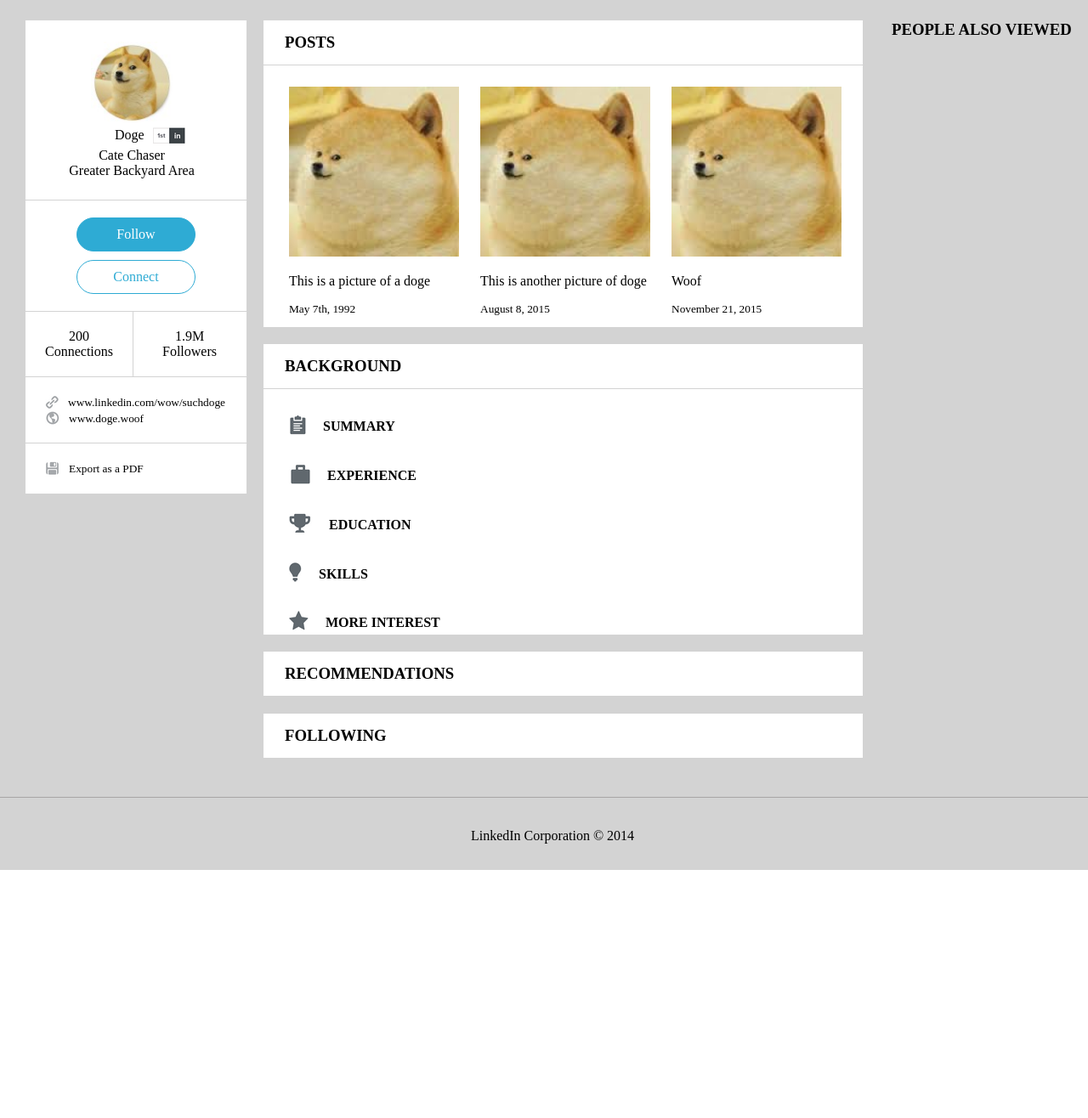
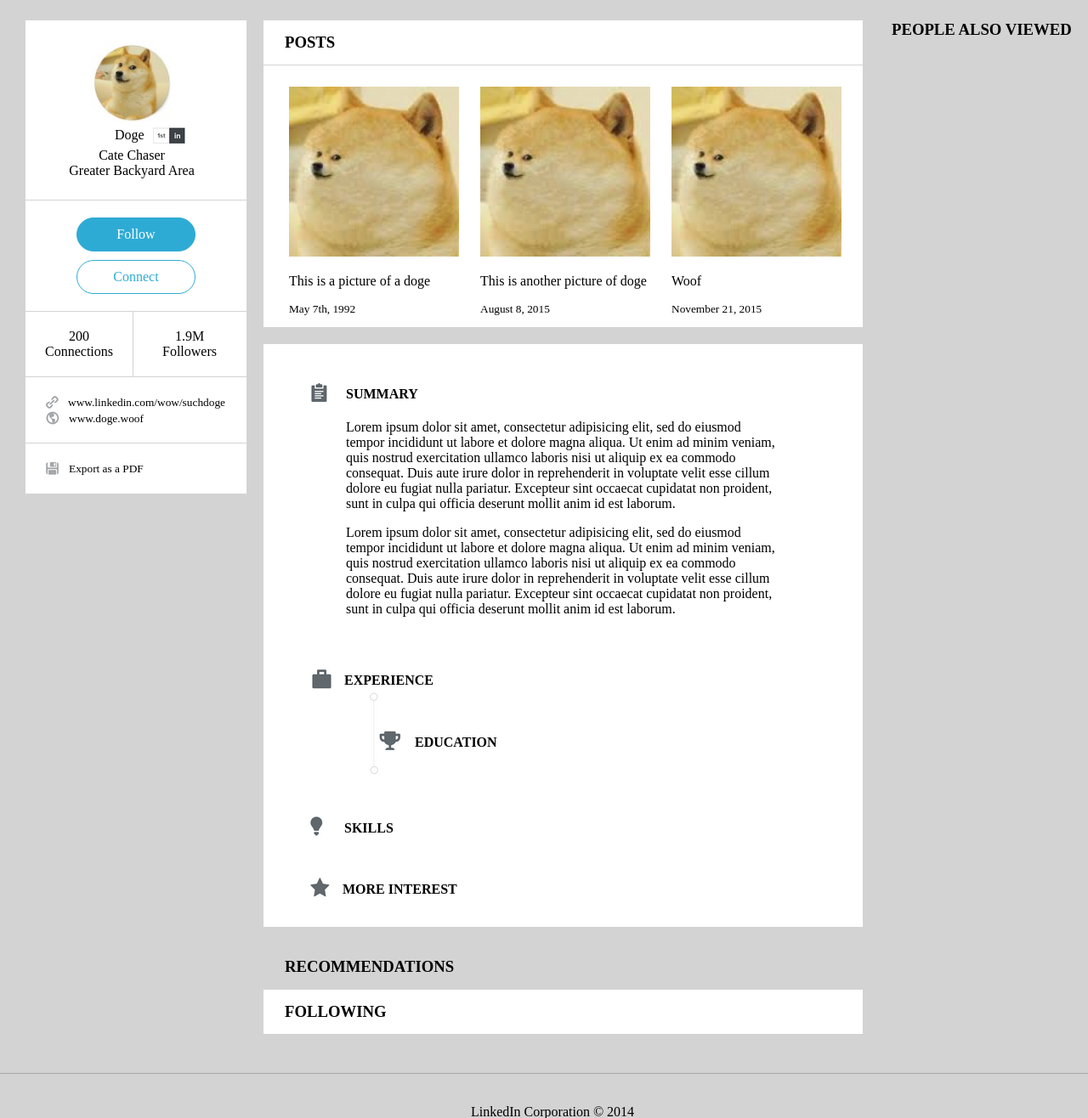
Before and after one commit to nschetter/linkedin-billgates, a PHP site: page / in a window 1280 px wide. Shown: the part 125-1441 px from the top of the page at 85% size. Before the commit the page ends 1149 px from the top, so only its background shows below. Run offline with PHP 8.4, Linux system fonts and the light colour scheme.

Commit message:
wip background

```diff
--- a/index.html
+++ b/index.html
@@ -185,101 +185,78 @@
 
       <section class="background">
         <div class="center-container__title-main">
-          <h3 class="no-margins">BACKGROUND</h3>
-        </div>
 
-        <div class="background__main">
-
-          <div class="background__main__summary">
-
-            <div class="background__main__image-divs">
-              <img src="assets/clipboard.png" width="20" height="24" alt="Clipboard">
+          <div class="background__category">
+            <div class="left-float">
+              <img id="clipboard" src="assets/clipboard.png" width="20" height="24" alt="Clipboard">
+            </div>
+            <div class="left-float">
+              <h4 class="no-margins background__title-fix">SUMMARY</h4>
             </div>
 
-            <div class="background__main__content">
-              <div class="background__main__category">
-                <h4 class="no-margins">SUMMARY</h4>
+            <div class="clear"></div>
+
+            <div class="summary__content">
+              <p>Lorem ipsum dolor sit amet, consectetur adipisicing elit, sed do eiusmod tempor incididunt ut labore et dolore magna aliqua. Ut enim ad minim veniam, quis nostrud exercitation ullamco laboris nisi ut aliquip ex ea commodo consequat. Duis aute irure dolor in reprehenderit in voluptate velit esse cillum dolore eu fugiat nulla pariatur. Excepteur sint occaecat cupidatat non proident, sunt in culpa qui officia deserunt mollit anim id est laborum.</p>
+              <p>Lorem ipsum dolor sit amet, consectetur adipisicing elit, sed do eiusmod tempor incididunt ut labore et dolore magna aliqua. Ut enim ad minim veniam, quis nostrud exercitation ullamco laboris nisi ut aliquip ex ea commodo consequat. Duis aute irure dolor in reprehenderit in voluptate velit esse cillum dolore eu fugiat nulla pariatur. Excepteur sint occaecat cupidatat non proident, sunt in culpa qui officia deserunt mollit anim id est laborum.</p>
+            </div>
+
+          </div>
+
+          <div class="background__category">
+            <div class="left-float">
+              <img id="briefcase" src="assets/briefcase.png" width="25" height="24" alt="Briefcase">
+            </div>
+            <div class="left-float">
+              <h4 class="no-margins background__title-fix">EXPERIENCE</h4>
+            </div>
+
+            <div class="clear"></div>
+
+            <div class="experience__content">
+
+              <div class="experience__content__timeline">
+                <img src="assets/timeline.png" width="11" height="97" alt="Timeline">
               </div>
 
-
+              <div class="experience__content__">
+              </div>
 
             </div>
 
+          </div>
+
+          <div class="background__category">
+            <div class="left-float">
+              <img id="trophy" src="assets/trophy.png" width="27" height="24" alt="Trophy">
+            </div>
+            <div class="left-float">
+              <h4 class="no-margins background__title-fix">EDUCATION</h4>
+            </div>
             <div class="clear"></div>
           </div>
 
-          <div class="background__main__experience">
-
-            <div class="background__main__image-divs">
-              <img src="assets/briefcase.png" width="25" height="24" alt="Briefcase">
+          <div class="background__category">
+            <div class="left-float">
+              <img id="lightbulb" src="assets/lightbulb.png" width="15" height="23" alt="Lightbulb">
             </div>
-
-            <div class="background__main__content">
-              <div class="background__main__category">
-                <h4 class="no-margins">EXPERIENCE</h4>
-              </div>
-
-
-
+            <div class="left-float">
+              <h4 class="no-margins background__title-fix">SKILLS</h4>
             </div>
-
             <div class="clear"></div>
           </div>
 
-          <div class="background__main__education">
-
-            <div class="background__main__image-divs">
-              <img src="assets/trophy.png" width="27" height="24" alt="Trophy">
+          <div class="background__category">
+            <div class="left-float">
+              <img id="star" src="assets/star.png" width="23" height="24" alt="Star">
             </div>
-
-            <div class="background__main__content">
-              <div class="background__main__category">
-                <h4 class="no-margins">EDUCATION</h4>
-              </div>
-
-
+            <div class="left-float">
+              <h4 class="no-margins background__title-fix">MORE INTEREST</h4>
             </div>
-
             <div class="clear"></div>
           </div>
 
-          <div class="background__main__skills">
-
-            <div class="background__main__image-divs">
-              <img src="assets/lightbulb.png" width="15" height="23" alt="Lightbulb">
-            </div>
-
-            <div class="background__main__content">
-              <div class="background__main__category">
-                <h4 class="no-margins">SKILLS</h4>
-              </div>
-
-
-            </div>
-
-            <div class="clear"></div>
-          </div>
-
-          <div class="background__main__more-interest">
-
-            <div class="background__main__image-divs">
-              <img src="assets/star.png" width="23" height="24" alt="Star">
-            </div>
-
-            <div class="background__main__content">
-              <div class="background__main__category">
-                <h4 class="no-margins">MORE INTEREST</h4>
-              </div>
-
-
-
-            </div>
-
-            <div class="clear"></div>
-          </div>
-
-        </div> <!-- END background__main -->
-
+        </div>
       </section> <!-- END BACKGROUND -->
 
       <section class="recommendations">
--- a/main.css
+++ b/main.css
@@ -366,20 +366,39 @@
   margin-bottom:20px;
 }
 
-.background__main__image-divs {
-  padding-top:30px;
-  padding-left:30px;
+.background__category{
+  padding:30px;
+  padding-bottom:15px;
+}
+
+#clipboard {
+  margin-right:7px;
+}
+
+#lightbulb {
+  margin-right:10px;
+}
+
+.background__title-fix {
+  margin-left:15px;
+  margin-top:5px;
+}
+
+.summary__content {
+  padding-left:42px;
+  padding-right:40px;
+}
+
+.experience__content {
+  padding-left:70px;
+  padding-right:40px;
+}
+
+.experience__content__timeline {
   float:left;
 }
 
-.background__main__category {
-  padding-top:35px;
-}
-
-.background__main__content {
-  margin-left:20px;
-  float:left;
-}
+.
 
 /*---------------------------------------------------------------------------------------------------------------*/
 /* End Background Box */
```
Also changed, not shown: assets/timeline.png (added), assets/windows.png (added), assets/youtube.png (added).
